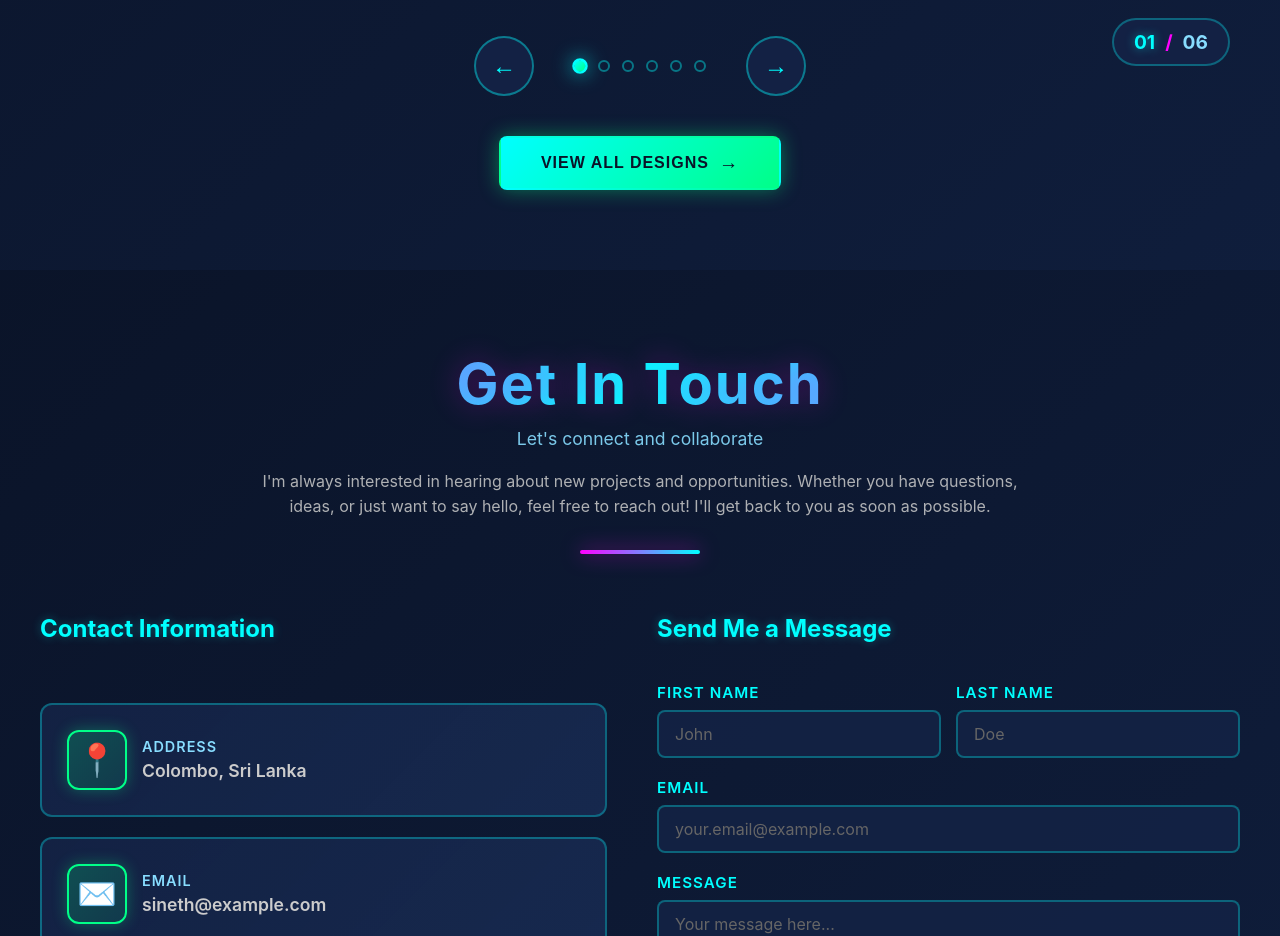
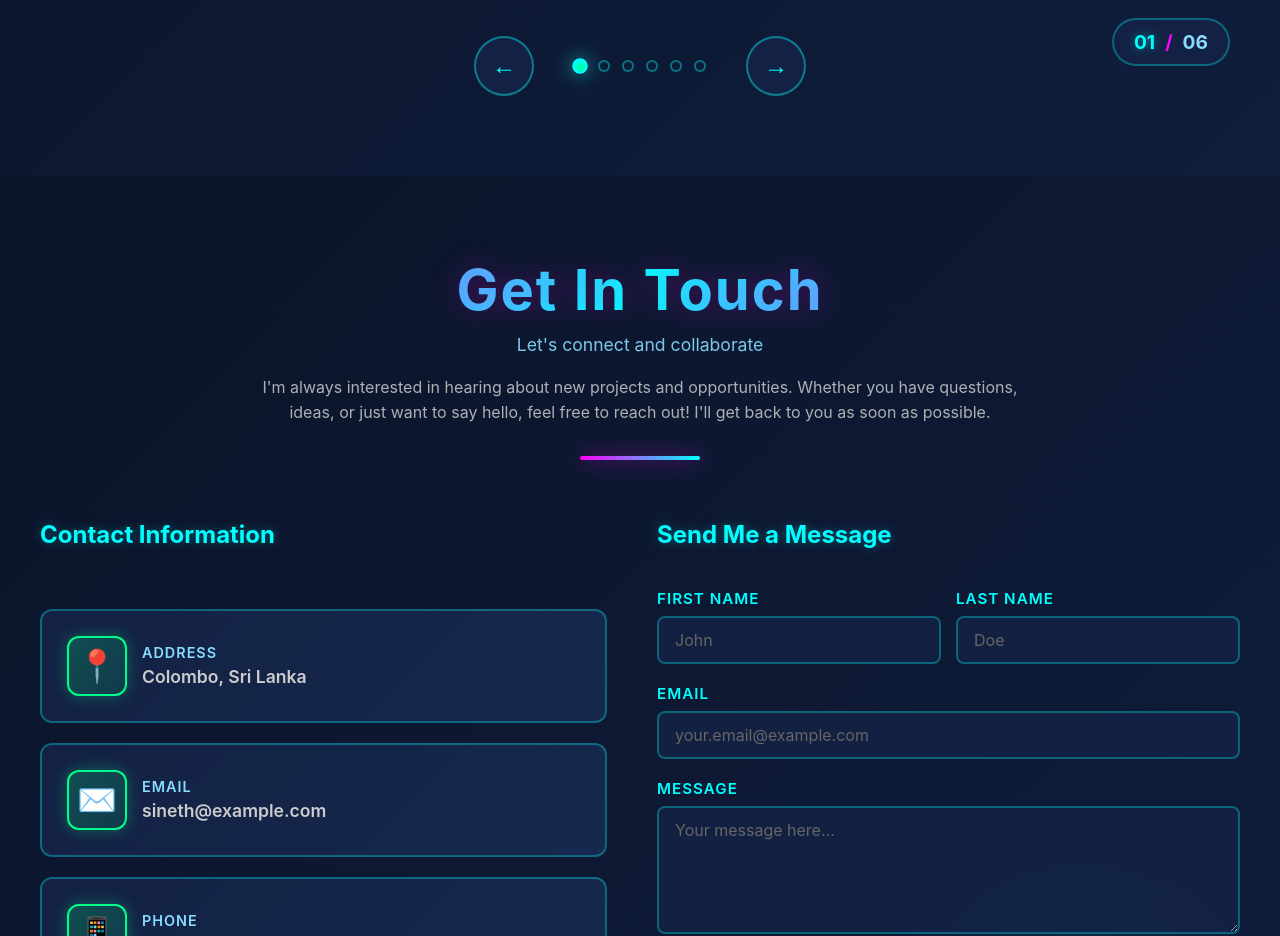
Before and after one commit to Sinethwickramaratna/Portfolio-Website-React, a React (Vite) app in the folder SinethWickramaratna/: page / in a window 1280 px wide. Shown: the part 9600-10536 px from the top of the page. Built offline with nearby package versions, Linux system fonts and the light colour scheme.

Commit message:
Remove View More Button from ImageCarousel3D component

```diff
--- a/SinethWickramaratna/src/Components/ImageCarousel3D.jsx
+++ b/SinethWickramaratna/src/Components/ImageCarousel3D.jsx
@@ -166,14 +166,6 @@ function ImageCarousel3D() {
             <span className="total">{String(carouselImages.length).padStart(2, '0')}</span>
           </div>
         </div>
-
-        {/* View More Button */}
-        <div className="carousel-view-more">
-          <button className="view-more-btn">
-            <span>View All Designs</span>
-            <span className="btn-arrow">→</span>
-          </button>
-        </div>
       </div>
     </section>
   );
```
